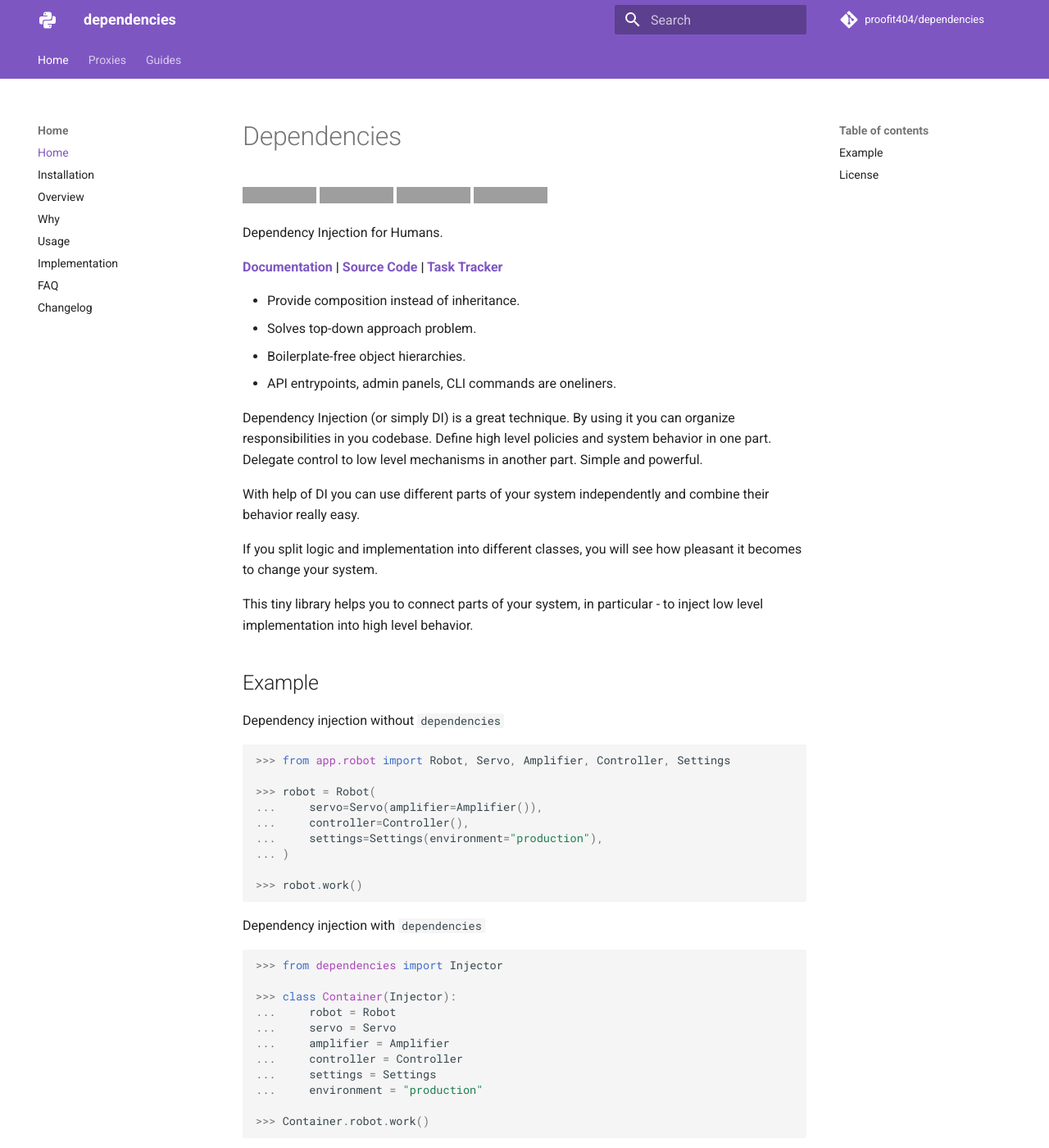
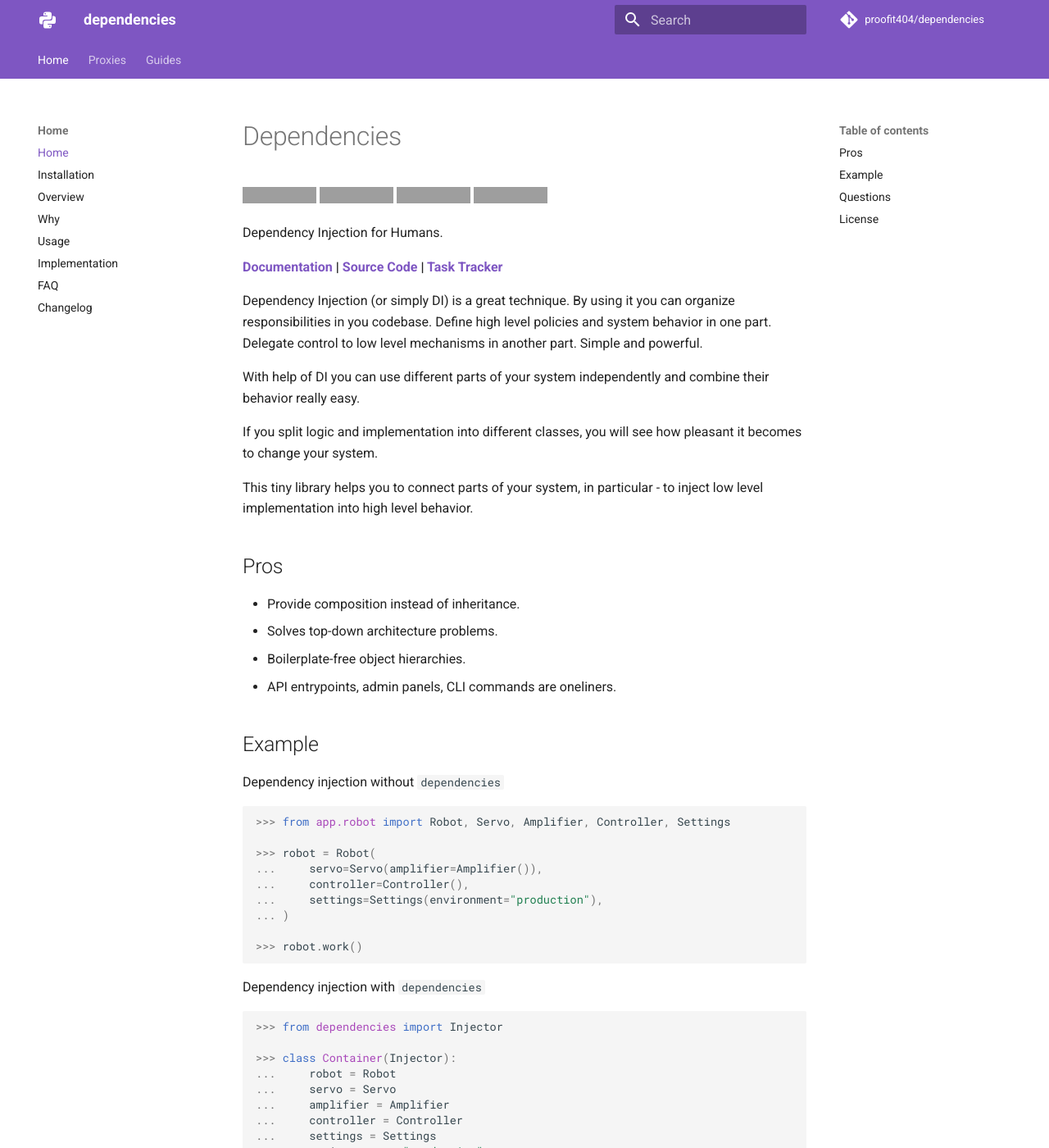
Before and after one commit to proofit404/dependencies, an MkDocs documentation site: the page built from docs/index.md, in a window 1280 px wide and 1400 px high. Shown: the whole window at 82% size. Built offline with MkDocs 1.6.1 and Material for MkDocs 9.7.7, drawn with Linux system fonts in a browser that asks for light colours; comment, search, counter and statistics services are not loaded; some of the changed lines change nothing that is shown; some of the changed text lies outside the part shown; grey boxes are pictures that could not be loaded.

Commit message:
docs: asking questions on the task tracker

````diff
--- a/docs/index.md
+++ b/docs/index.md
@@ -8,11 +8,6 @@
 Dependency Injection for Humans.
 
 **[Documentation](https://proofit404.github.io/dependencies/) | [Source Code](https://github.com/proofit404/dependencies) | [Task Tracker](https://github.com/proofit404/dependencies/issues)**
-
-- Provide composition instead of inheritance.
-- Solves top-down approach problem.
-- Boilerplate-free object hierarchies.
-- API entrypoints, admin panels, CLI commands are oneliners.
 
 Dependency Injection (or simply DI) is a great technique. By using it you
 can organize responsibilities in you codebase. Define high level
@@ -27,6 +22,13 @@
 
 This tiny library helps you to connect parts of your system, in particular - to
 inject low level implementation into high level behavior.
+
+## Pros
+
+- Provide composition instead of inheritance.
+- Solves top-down architecture problems.
+- Boilerplate-free object hierarchies.
+- API entrypoints, admin panels, CLI commands are oneliners.
 
 ## Example
 
@@ -64,6 +66,10 @@
 
 ```
 
+## Questions
+
+If you have any questions, feel free to create an issue in our [Task Tracker](https://github.com/proofit404/dependencies/issues). We have the [question label](https://github.com/proofit404/dependencies/issues?q=is%3Aopen+is%3Aissue+label%3Aquestion) exactly for this purpose.
+
 ## License
 
 Dependencies library is offered under the two clause BSD license.
````
